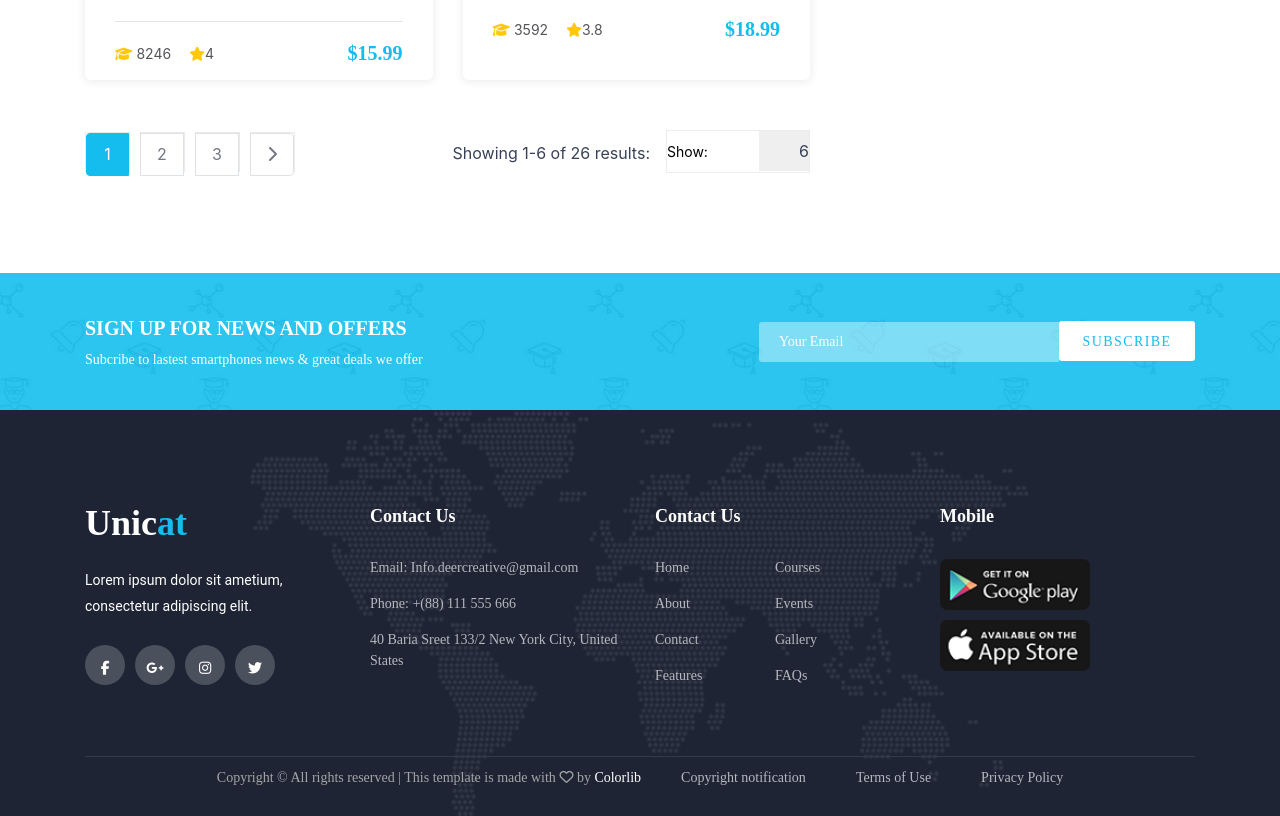
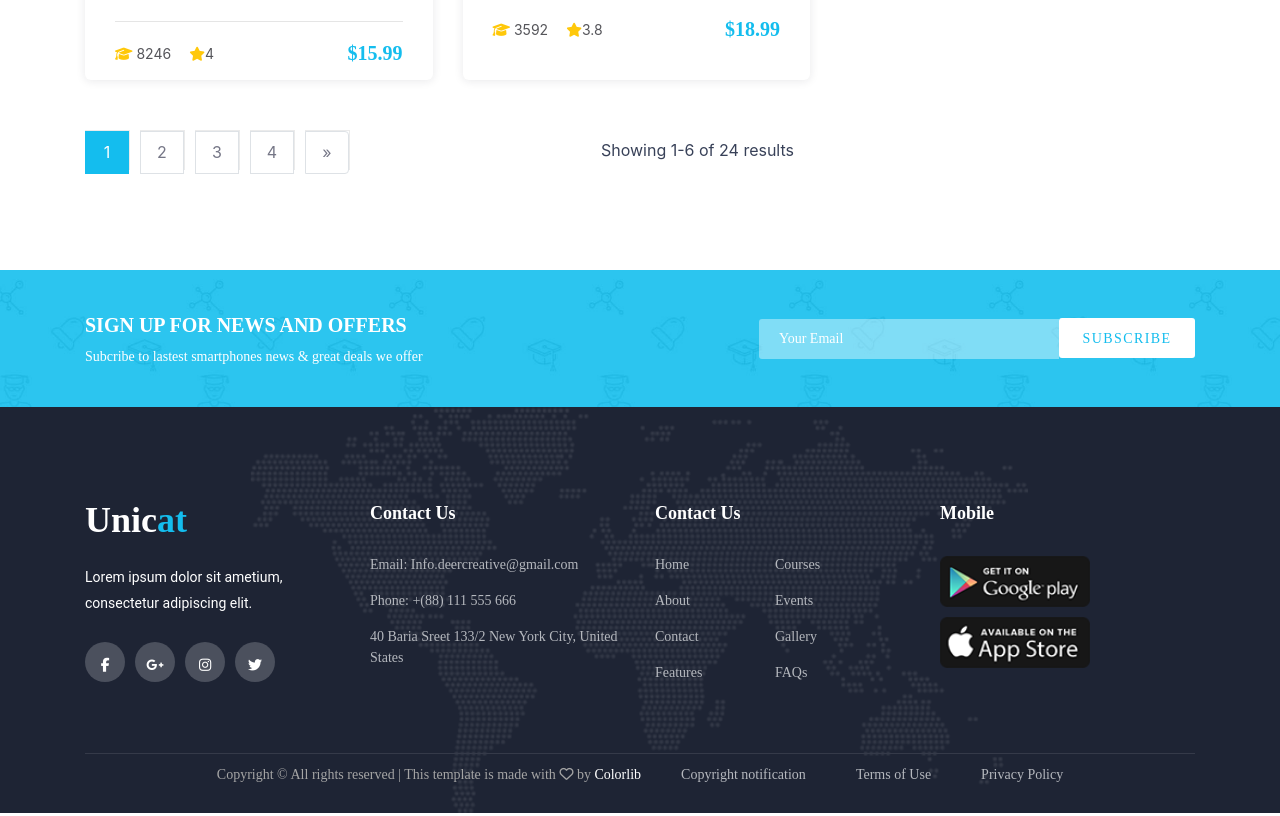
Before and after one commit to KananHabibli/React-Unicat, a React (Create React App) app: page /courses in a window 1280 px wide. Shown: the part 1640-2456 px from the top of the page. Built offline with nearby package versions, Linux system fonts and the light colour scheme; data requests are answered from the project's data file.

Commit message:
Pagination added

```diff
--- a/src/components/Contact/ContactMap.js
+++ b/src/components/Contact/ContactMap.js
@@ -8,16 +8,16 @@ const ContactMap = props => {
         <div className="contact_map">
 
             {/* Google Map */}
-            <div class="map">
-                <div id="google_map" class="google_map">
-                    <div class="map_container">
+            <div className="map">
+                <div id="google_map" className="google_map">
+                    <div className="map_container">
                         <Map
                         google={props.google}
                         zoom={8}
                         style={{
                             width: '100%',
                             height: '300px',
-                            minwidth: '50%'
+                            minWidth: '50%'
                             }}
                         initialCenter={{ lat: 40.3945713, lng: 49.7847483}}
                         />
--- a/src/components/Courses/CardContainer.js
+++ b/src/components/Courses/CardContainer.js
@@ -1,26 +1,56 @@
-import React, { useState, useEffect } from 'react'
+import React, { Fragment, useState, useEffect } from 'react'
 
 import '../../assets/css/CardContainer.css'
+
 import CourseCard from './CourseCard'
+import Pagination    from './Pagination'
 
 import fetchData from '../../utils/fetchData'
+
+const interval = [
+    {
+        start: 0,
+        end: 6
+    },
+    {
+        start: 6,
+        end: 12
+    },
+    {
+        start: 12,
+        end: 18
+    },
+    {
+        start: 18,
+        end: 24
+    }
+]
 
 const CardContainer = () => {
 
     const [courses, updateCourses] = useState([])
+    const [start, setStart] = useState(0)
+    const [end, setEnd] = useState(6)
+
+    const fetchCourses = page => {
+        setStart(interval[page - 1].start)
+        setEnd(interval[page - 1].end)
+    }
 
     useEffect(() => {
         (async function() {
-            const data = await fetchData('courses?_start=0&_end=6')
+            updateCourses([])
+            const data = await fetchData(`courses?_start=${start}&_end=${end}`)
             console.log(data)
             data.map(elem => {
                 updateCourses(courses => [...courses, elem])
             })
         })()
-    }, [])
+    }, [start, end])
 
 
     return (
+        <Fragment>
             <div className="courses-cards">
                 <div className="row">
                     {courses.map((course, index) => (
@@ -37,6 +67,9 @@ const CardContainer = () => {
                     ))}
                 </div>
             </div>
+            <Pagination fetch={fetchCourses}/>
+        </Fragment>
+
     )
 }
 
--- a/src/components/Courses/Courses.js
+++ b/src/components/Courses/Courses.js
@@ -2,19 +2,18 @@ import React from 'react'
 
 import '../../assets/css/GeneralCourses.css'
 
-import PageTail from '../Main/PageTail'
-import CourseSearch from './CourseSearch'
+import PageTail      from '../Main/PageTail'
+import CourseSearch  from './CourseSearch'
 import CardContainer from './CardContainer'
-import Pagination from './Pagination'
-import Categories from './Categories'
+import Categories    from './Categories'
 import LatestCourses from './LatestCourses'
-import Subscribe from '../Main/Subscribe'
-import Instagram from './Instagram'
-import Tags from './Tags'
-import Banner from './Banner'
+import Subscribe     from '../Main/Subscribe'
+import Instagram     from './Instagram'
+import Tags          from './Tags'
+import Banner        from './Banner'
 
 
-const Courses = props => {
+const Courses = () => {
     return (
         <div>
             {/*PAGE TAIL*/}
@@ -27,7 +26,7 @@ const Courses = props => {
                         <div className="col-lg-8">
                             <CourseSearch />
                             <CardContainer />
-                            <Pagination />
+
                         </div>
                         <div className="col-lg-4">
                             {/* CATEGORIES */}
--- a/src/components/Courses/Pagination.js
+++ b/src/components/Courses/Pagination.js
@@ -1,39 +1,89 @@
-import React from 'react'
+import React, { useState, useEffect } from 'react'
 
 import "../../assets/css/Pagination.css"
 
-const Pagination = () => {
+const pages = [1, 2, 3, 4]
+const interval = ['1-6', '6-12', '12-18', '18-24']
+
+const Pagination = ({ fetch }) => {
+
+    const [currentPage, setCurrentPage] = useState(1)
+    const [nextDisplay, setNext] = useState('inline-block')
+    const [prevDisplay, setPrev] = useState('none')
+
+    const handlePaginationLink = (event, numb) => {
+        event.preventDefault()
+        setCurrentPage(numb)
+    }
+
+    const handleNextLink = (event) => {
+        event.preventDefault()
+        setCurrentPage(currentPage + 1)
+    }
+
+    const handlePrevLink = (event) => {
+        event.preventDefault()
+        setCurrentPage(currentPage - 1)
+    }
+
+    const checkButtons = () => {
+        if(currentPage === 1) {
+            setNext('inline-block')
+            setPrev('none')
+        }
+
+        if(currentPage > 1 && currentPage <= pages.length){
+            setNext('inline-block')
+            setPrev('inline-block')
+        }
+
+        if(currentPage === pages.length) {
+            setPrev('inline-block')
+            setNext('none')
+        }
+    }
+
+    useEffect(() => {
+        console.log('rendered')
+        checkButtons()
+        fetch(currentPage)
+    }, [currentPage])
+
+
     return (
         <div className="courses-pagination d-flex align-items-center justify-content-start flex-row">
             <nav aria-label="...">
                 <ul className="pagination">
-                    <li className="page-item active">
-                        <a className="page-link" href="#">1<span className="sr-only">(current)</span>
+                    <li className="page-item" style={{display: `${prevDisplay}`}}>
+                        <a className="page-link" href="#" aria-label="Previous" onClick={event => handlePrevLink(event)}>
+                        <span aria-hidden="true">&laquo;</span>
                         </a>
                     </li>
-                    <li className="page-item " aria-current="page">
-                        <a className="page-link" href="#">2</a>
-                    </li>
-                    <li className="page-item">
-                        <a className="page-link" href="#">3</a>
-                    </li>
-                    <li className="page-item">
-                        <a className="page-link" href="#"><i className="fas fa-chevron-right"></i></a>
+                    {pages.map((page, index) => {
+                        if(page === currentPage){
+                            return (
+                                <li key={index} className="page-item active" aria-current="page" >
+                                    <a className="page-link" href="#" onClick={event => handlePaginationLink(event, page)}>{page}<span className="sr-only">(current)</span>
+                                    </a>
+                                </li>
+                            )
+                        } else {
+                            return (
+                                <li key={index} className="page-item" onClick={event => handlePaginationLink(event, page)}>
+                                    <a className="page-link" href="#">{page}</a>
+                                </li>
+                            )
+                        }
+                    })}
+                    <li className="page-item" style={{display: `${nextDisplay}`}}>
+                        <a className="page-link" href="#" aria-label="Next" onClick={event => handleNextLink(event)}>
+                            <span aria-hidden="true">&raquo;</span>
+                        </a>
                     </li>
                 </ul>
             </nav>
             <div className="pagination-dropdown ml-auto">
-                <div className="pagination-result">Showing 1-6 of 26 results: </div>
-                <div className="dropdown-select">
-                    <span>Show: </span>
-                    <select>
-                        <option>6</option>
-                        <option>12</option>
-                        <option>24</option>
-                        <option>36</option>
-                    </select>
-                </div>
-
+                <div className="pagination-result">Showing {interval[currentPage - 1]} of 24 results</div>
             </div>
         </div>
     )
--- a/src/server/db.json
+++ b/src/server/db.json
@@ -53,6 +53,114 @@
             "tutor": "Ahmed Alkabary",
             "students": 3592,
             "rating": 3.8
+        },
+        {
+            "id": "7",
+            "course": "Machine Learning",
+            "src": "https://www.alphagamma.eu/wp-content/uploads/2019/10/alphagamma-Understanding-Artificial-Intelligence-Machine-Learning-and-Deep-Learning-entrepreneurship.jpg",
+            "price": "$29.99",
+            "tutor": "John Doe",
+            "students": 15647,
+            "rating": 4.9
+        },
+        {
+            "id": "8",
+            "course": "Ios 11 & Swift 4",
+            "src": "https://img-a.udemycdn.com/course/240x135/1289478_5831_9.jpg",
+            "price": "$12.99",
+            "tutor": "Angela Yu",
+            "students": 12964,
+            "rating": 4.3
+        },
+        {
+            "id": "9",
+            "course": "React - The Complete Guide",
+            "src": "https://img-a.udemycdn.com/course/240x135/1362070_b9a1_2.jpg",
+            "price": "$12.99",
+            "tutor": "Maximilian Schwarzmüller",
+            "students": 6782,
+            "rating": 3.9
+        },
+        {
+            "id": "10",
+            "course": "Linux Command Line Basics",
+            "src": "https://img-a.udemycdn.com/course/240x135/95246_69f4_23.jpg",
+            "price": "$15.99",
+            "tutor": "Ahmed Alkabary",
+            "students": 7863,
+            "rating": 4.1
+        },
+        {
+            "id": "11",
+            "course": "Learn Ethical Hacking From Scratch",
+            "src": "https://img-a.udemycdn.com/course/240x135/857010_8239_2.jpg",
+            "price": "$15.99",
+            "tutor": "Faye Ellis",
+            "students": 12964,
+            "rating": 4.6
+        },
+        {
+            "id": "12",
+            "course": "AWS Certified Developer",
+            "src": "https://img-a.udemycdn.com/course/240x135/393306_f2a5_6.jpg",
+            "price": "$18.99",
+            "tutor": "Ahmed Alkabary",
+            "students": 12964,
+            "rating": 4.6
+        },
+        {
+            "id": "7",
+            "course": "Machine Learning",
+            "src": "https://www.alphagamma.eu/wp-content/uploads/2019/10/alphagamma-Understanding-Artificial-Intelligence-Machine-Learning-and-Deep-Learning-entrepreneurship.jpg",
+            "price": "$29.99",
+            "tutor": "John Doe",
+            "students": 15647,
+            "rating": 4.9
+        },
+        {
+            "id": "8",
+            "course": "Ios 11 & Swift 4",
+            "src": "https://img-a.udemycdn.com/course/240x135/1289478_5831_9.jpg",
+            "price": "$12.99",
+            "tutor": "Angela Yu",
+            "students": 12964,
+            "rating": 4.3
+        },
+        {
+            "id": "9",
+            "course": "React - The Complete Guide",
+            "src": "https://img-a.udemycdn.com/course/240x135/1362070_b9a1_2.jpg",
+            "price": "$12.99",
+            "tutor": "Maximilian Schwarzmüller",
+            "students": 6782,
+            "rating": 3.9
+        },
+        {
+            "id": "10",
+            "course": "Linux Command Line Basics",
+            "src": "https://img-a.udemycdn.com/course/240x135/95246_69f4_23.jpg",
+            "price": "$15.99",
+            "tutor": "Ahmed Alkabary",
+            "students": 7863,
+            "rating": 4.1
+        },
+        {
+            "id": "11",
+            "course": "Learn Ethical Hacking From Scratch",
+            "src": "https://img-a.udemycdn.com/course/240x135/857010_8239_2.jpg",
+            "price": "$15.99",
+            "tutor": "Faye Ellis",
+            "students": 12964,
+            "rating": 4.6
+        },
+        {
+            "id": "12",
+            "course": "AWS Certified Developer",
+            "src": "https://img-a.udemycdn.com/course/240x135/393306_f2a5_6.jpg",
+            "price": "$18.99",
+            "tutor": "Ahmed Alkabary",
+            "students": 12964,
+            "rating": 4.6
         },
         {
             "id": "7",
```
Lines whose indentation alone changed are shown as unchanged.
